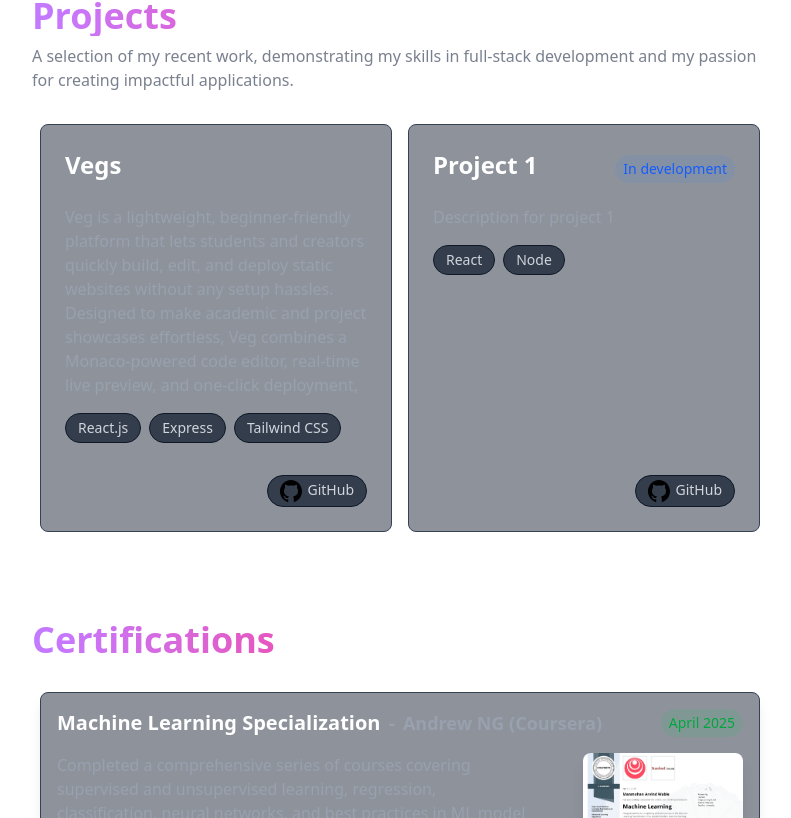
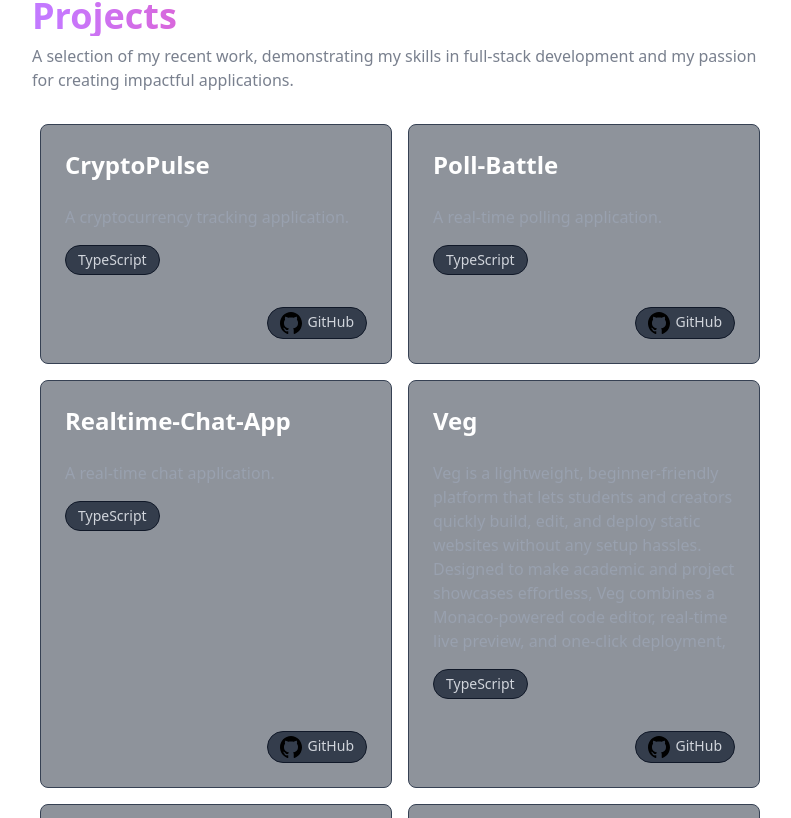
Before and after one commit to manmohan0/Portfolio, a React (Vite) app: page / in a window 1280 px wide. Shown: the part 2002-2820 px from the top of the page, without its empty margins (240-1031 px from the left). Built offline with nearby package versions, Linux system fonts and the light colour scheme.

Commit message:
Added actual data and fixed github button on projectCard

```diff
--- a/src/Components/ongoing.tsx
+++ b/src/Components/ongoing.tsx
@@ -2,6 +2,6 @@ import type { OngoingProps } from "../types";
 
 export const Ongoing = ({ children, completed } : OngoingProps) => {
     return (
-        <span className={`text-sm ${completed ? "text-green-600" : "text-blue-600"} ${completed ? "bg-green-500/10" : "bg-blue-500/10"} min-w-20 p-1 px-2 rounded-2xl`}>{children}</span>
+        <span className={`text-sm ${completed ? "text-green-600" : "text-blue-600"} ${completed ? "bg-green-500/10" : "bg-blue-500/10"} min-w-29 text-center p-1 px-2 rounded-2xl`}>{children}</span>
     )
 }
--- a/src/Components/projectCard.tsx
+++ b/src/Components/projectCard.tsx
@@ -6,8 +6,8 @@ import type { ProjectCardProps } from "../types";
 
 export const ProjectCard = ({ live, GitHub, title, description, techStack, inDevelopment = false }: ProjectCardProps) => {
     return (
-        <div onClick={() => { window.open(live, '_blank') }} className="relative h-full group">
-            <div className={cn("group absolute inset-0 w-full h-full opacity-0 rounded-lg z-10",
+        <div onClick={() => { if (live && live !== '#') window.open(live, '_blank') }} className="relative h-full group">
+            <div className={cn("group absolute inset-0 w-full h-full opacity-0 rounded-lg z-10 pointer-events-none",
                 "bg-gradient-to-r from-red-500/10 via-pink-500/10 to-purple-500/10 group-hover:opacity-100",
                 "group-hover:scale-[1.025] group-hover:cursor-pointer",
                 "transition-all duration-300 "
@@ -31,7 +31,8 @@ export const ProjectCard = ({ live, GitHub, title, description, techStack, inDev
                         ))}
                     </div>
                 </div>
-                <div className="mt-8 flex justify-end">
+                <div className="mt-8 flex justify-end pointer-events-auto">
+                    {GitHub && GitHub !== '#' && (
                         <a href={GitHub} target="_blank" rel="noopener noreferrer" aria-label="View source code on GitHub" onClick={(e) => { e.stopPropagation(); }}>
                             <span className={cn(
                                 "border border-gray-900 rounded-3xl px-3 py-1 bg-gray-800/80",
@@ -44,6 +45,7 @@ export const ProjectCard = ({ live, GitHub, title, description, techStack, inDev
                                 <span>GitHub</span>
                             </span>
                         </a>
+                    )}
                 </div>
             </div>
         </div>
--- a/src/content.tsx
+++ b/src/content.tsx
@@ -11,8 +11,12 @@ export const certificationCards: CertificationCardProps[] = [
 ]
 
 export const projectCards: ProjectCardProps[] = [
-    { live: 'https://vegs.manmohan.live', GitHub: 'https://github.com/manmohan0/veg', title: 'Vegs', description: 'Veg is a lightweight, beginner-friendly platform that lets students and creators quickly build, edit, and deploy static websites without any setup hassles. Designed to make academic and project showcases effortless, Veg combines a Monaco-powered code editor, real-time live preview, and one-click deployment, so you can go from idea to a hosted website in minutes. Whether it\'s for college projects, portfolios, or quick prototypes, Veg makes web publishing fast, accessible, and fun, no heavy tools or manual deployments needed.', techStack: ['React.js', 'Express', 'Tailwind CSS'] },
-    { live: '#', GitHub: '#', title: 'Project 1', description: 'Description for project 1', techStack: ['React', 'Node'], inDevelopment: true },
+    { live: 'https://cryptopulse.manmohan.live', GitHub: 'https://github.com/manmohan0/CryptoPulse', title: 'CryptoPulse', description: 'A cryptocurrency tracking application.', techStack: ['TypeScript'] },
+    { live: 'https://pollbattle.manmohan.live', GitHub: 'https://github.com/manmohan0/Poll-Battle', title: 'Poll-Battle', description: 'A real-time polling application.', techStack: ['TypeScript'] },
+    { live: 'https://realtime-chat-app.manmohan.live', GitHub: 'https://github.com/manmohan0/Realtime-Chat-App', title: 'Realtime-Chat-App', description: 'A real-time chat application.', techStack: ['TypeScript'] },
+    { live: 'https://vegs.manmohan.live', GitHub: 'https://github.com/manmohan0/Veg', title: 'Veg', description: 'Veg is a lightweight, beginner-friendly platform that lets students and creators quickly build, edit, and deploy static websites without any setup hassles. Designed to make academic and project showcases effortless, Veg combines a Monaco-powered code editor, real-time live preview, and one-click deployment, so you can go from idea to a hosted website in minutes. Whether it\'s for college projects, portfolios, or quick prototypes, Veg makes web publishing fast, accessible, and fun, no heavy tools or manual deployments needed.', techStack: ['TypeScript'] },
+    { live: '#', GitHub: 'https://github.com/manmohan0/Swift-Shoppers-Customer', title: 'Swift-Shoppers-Customer', description: 'Customer-facing application for Swift Shoppers.', techStack: ['TypeScript'], inDevelopment: true },
+    { live: '#', GitHub: 'https://github.com/manmohan0/Swift-Shoppers-Merchant', title: 'Swift-Shoppers-Merchant', description: 'Merchant-facing application for Swift Shoppers.', techStack: ['TypeScript'], inDevelopment: true },
 ]
 
 export const experienceCards: ExperienceCardData[] = [
```
Lines whose indentation alone changed are shown as unchanged.
